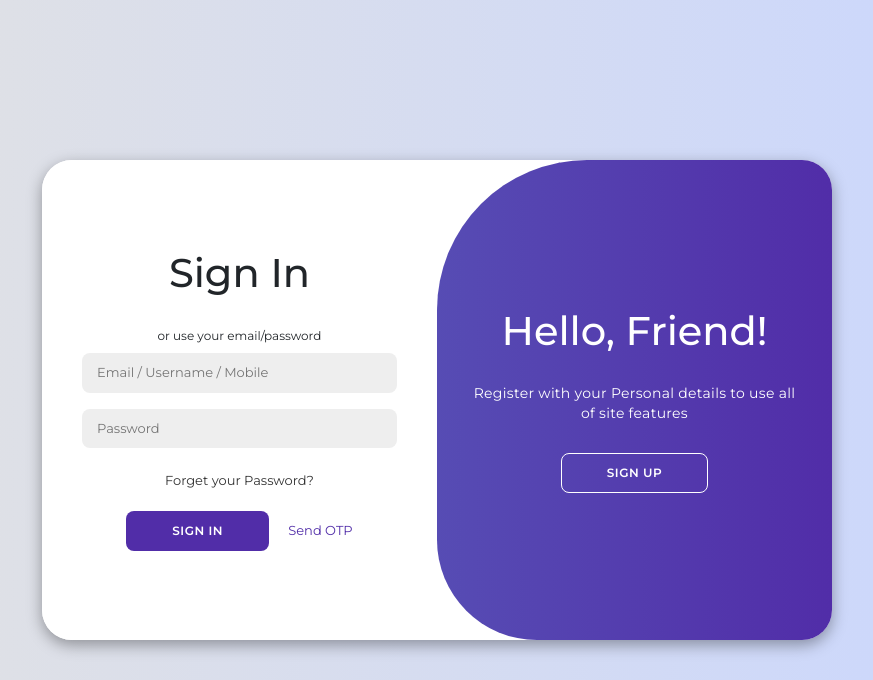
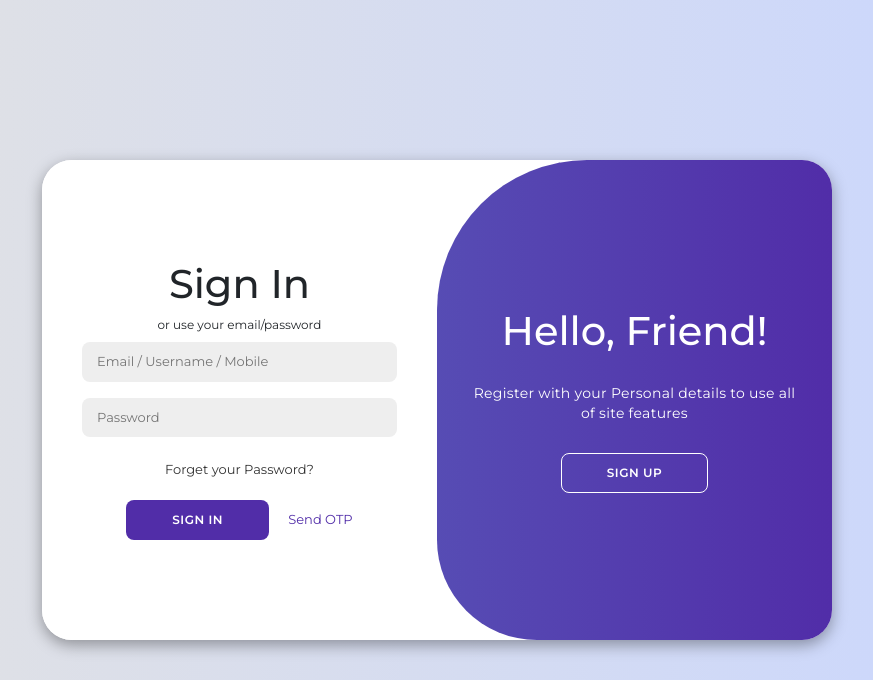
Before and after one commit to ERFouX/login-form, a PHP site: page / in a window 1280 px wide. Shown: the top 680 px of the page, without its empty margins (203-1076 px from the left). Run offline with PHP 8.4, Linux system fonts and the light colour scheme.

Commit message:
change margin bottom to 25px

```diff
--- a/assets/css/style.css
+++ b/assets/css/style.css
@@ -209,6 +209,6 @@ body{
     transform: translateX(200%);
 }
 
-.mb-30{
-    margin-bottom: 30px;
+.mb-25{
+    margin-bottom: 25px;
 }
```
